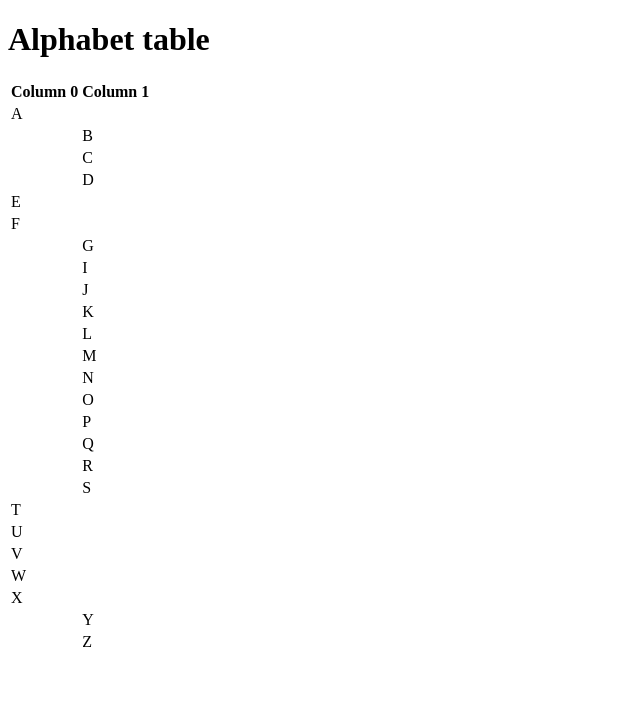
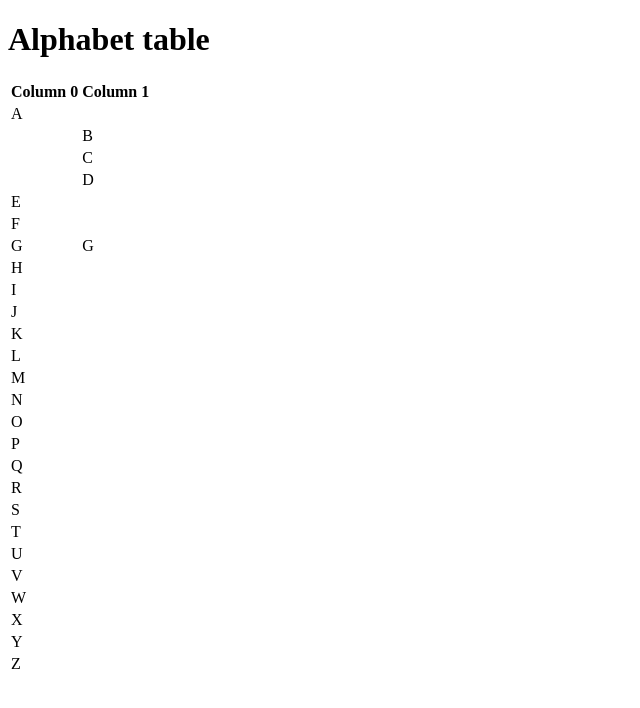
Before and after one commit to comp426-2023-spring/a01-Diamoah, a website: page public/index.html in a window 1280 px wide. Shown: the whole page, without its empty margins (0-640 px from the left). Drawn offline with Linux system fonts and the light colour scheme.

Commit message:
Table fixed

```diff
--- a/package.json
+++ b/package.json
@@ -19,6 +19,5 @@
   "homepage": "https://github.com/comp426-2023-spring/a01-Diamoah#readme",
   "dependencies": {
     "minimist": "^1.2.7"
-  },
-  "devDependencies": {}
+  }
 }
--- a/public/index.html
+++ b/public/index.html
@@ -34,40 +34,43 @@
 									<td>F</td><td></td>
 							</tr>
 							<tr>
-    						<td></td><td>G</td>
+									<td>G</td><td>G</td>
 							</tr>
 							<tr>
-    						<td></td><td>I</td>
+									<td>H</td><td></td>
 							</tr>
 							<tr>
-    						<td></td><td>J</td>
+									<td>I</td><td></td>
 							</tr>
 							<tr>
-    						<td></td><td>K</td>
+									<td>J</td><td></td>
 							</tr>
 							<tr>
-    						<td></td><td>L</td>
+									<td>K</td><td></td>
 							</tr>
 							<tr>
-    						<td></td><td>M</td>
+									<td>L</td><td></td>
 							</tr>
 							<tr>
-    						<td></td><td>N</td>
+									<td>M</td><td></td>
 							</tr>
 							<tr>
-    						<td></td><td>O</td>
+									<td>N</td><td></td>
 							</tr>
 							<tr>
-    						<td></td><td>P</td>
+									<td>O</td><td></td>
 							</tr>
 							<tr>
-    						<td></td><td>Q</td>
+									<td>P</td><td></td>
 							</tr>
 							<tr>
-    						<td></td><td>R</td>
+									<td>Q</td><td></td>
 							</tr>
 							<tr>
-    						<td></td><td>S</td>
+									<td>R</td><td></td>
+							</tr>
+							<tr>
+									<td>S</td><td></td>
 							</tr>
 							<tr>
 									<td>T</td><td></td>
@@ -85,10 +88,10 @@
 									<td>X</td><td></td>
 							</tr>
 							<tr>
-    						<td></td><td>Y</td>
+									<td>Y</td><td></td>
 							</tr>
 							<tr>
-    						<td></td><td>Z</td>
+									<td>Z</td><td></td>
 							</tr>
 						</tbody>
 			</table>
--- a/server.js
+++ b/server.js
@@ -36,7 +36,7 @@ let result;
 // 3. end with the data that you are reading in from ./public/index.html.
 const server = http.createServer((req, res) => {
     res.statusCode = 200;
-    res.setHeader('content-type', 'text/html');
+    res.setHeader('Content-Type', 'text/html');
     res.end(result);
 });
 
```
Also changed, not shown: 1 other file. Lines whose indentation alone changed are shown as unchanged.
